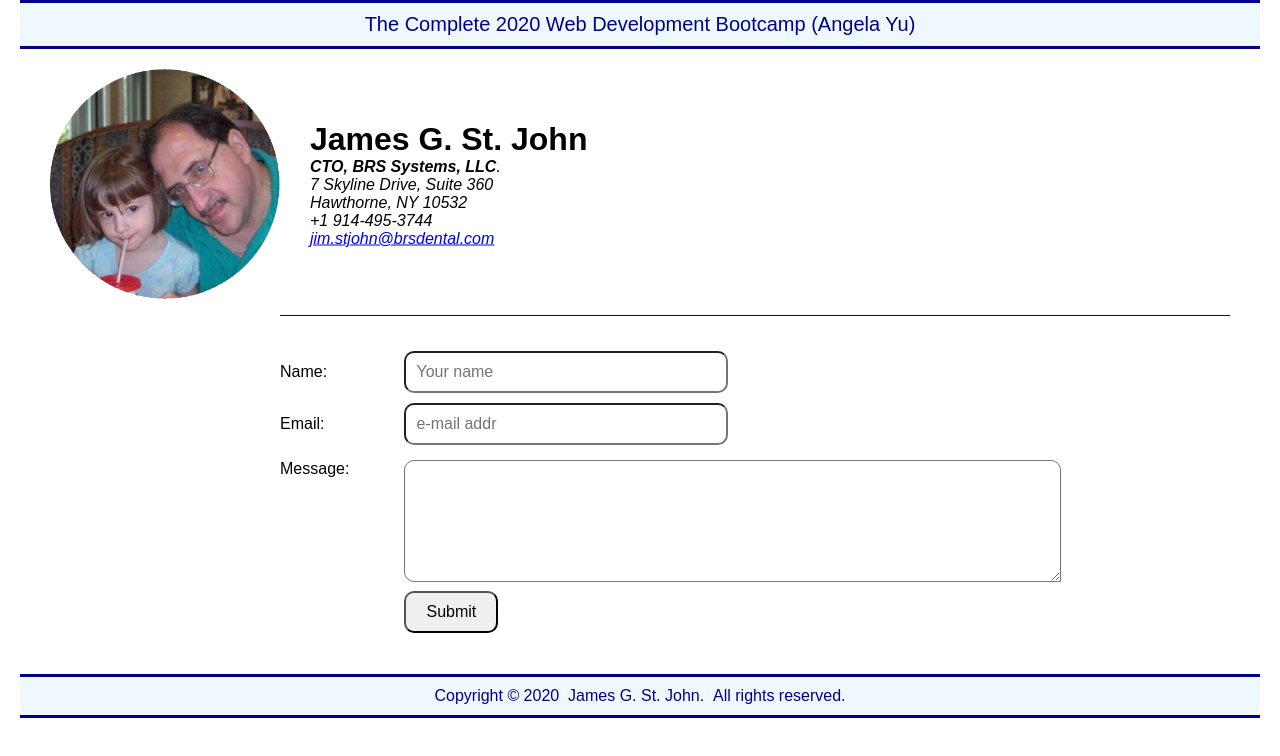
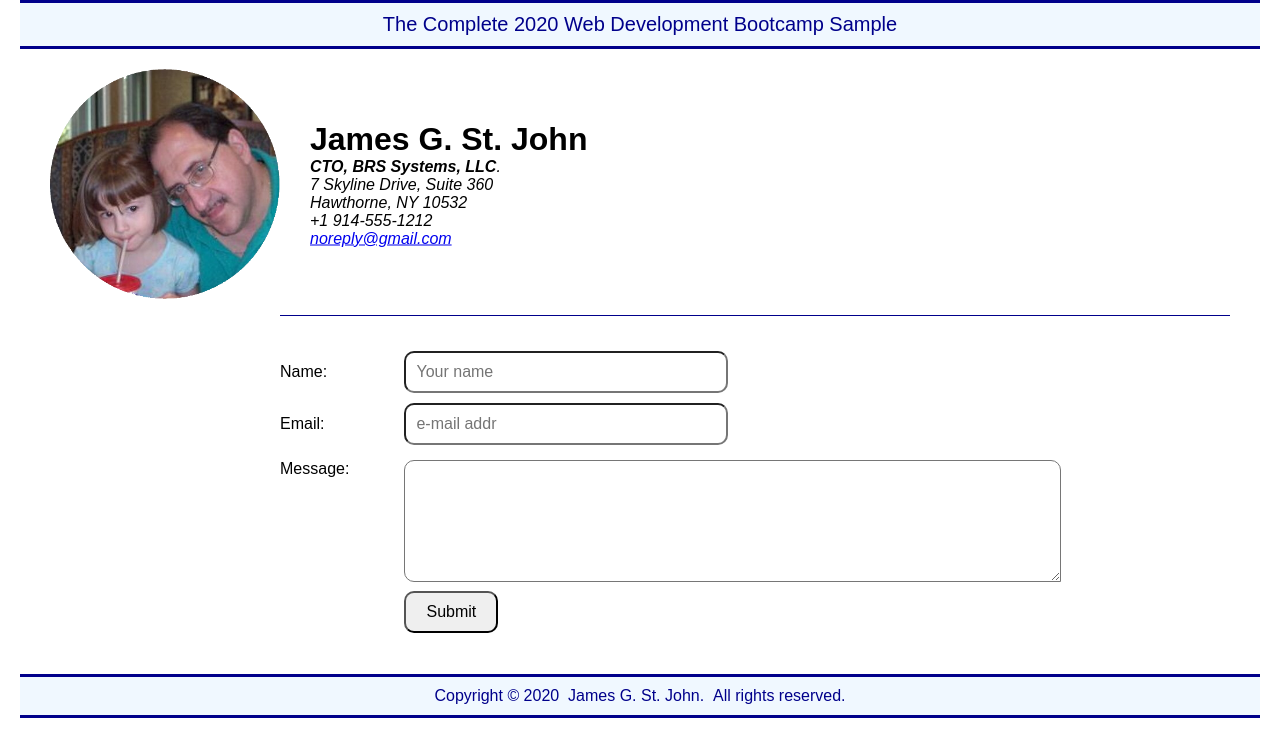
Before and after one commit to jimstjohn/cv, a plain HTML site: page contact.html in a window 1280 px wide. Drawn offline with Linux system fonts and the light colour scheme.

Commit message:
Relabeled site to indicate test purposes only..

```diff
--- a/contact.html
+++ b/contact.html
@@ -13,7 +13,7 @@
   <div class="container">
 
     <div class="header">
-      <span>The Complete 2020 Web Development Bootcamp (Angela Yu)</span>
+      <span>The Complete 2020 Web Development Bootcamp Sample</span>
     </div>
 
     <div class="main">
@@ -30,15 +30,15 @@
           </p>
           <p>7 Skyline Drive, Suite 360</p>
           <p>Hawthorne, NY 10532</p>
-          <p>+1 914-495-3744</p>
+          <p>+1 914-555-1212</p>
           <p>
-            <a href="mailto:jim.stjohn@brsdental.com">jim.stjohn@brsdental.com</a>
+            <a href="mailto:noreply@gmail.com">noreply@gmail.com</a>
           </p>
         </i>
       </div>
 
       <!-- <form class="contact-form" action="index.html" method="POST"> -->
-      <form class="contact-form" action="mailto:info@stjohn3.net" method="POST" enctype="text/plain">
+      <form class="contact-form" action="mailto:noreply@gmail.com" method="POST" enctype="text/plain">
 
         <label for="name">Name:</label>
         <input type="text" name="contactName" id="name" placeholder="Your name" required>
```
Also changed, not shown: index.html (+1 -1 lines).
